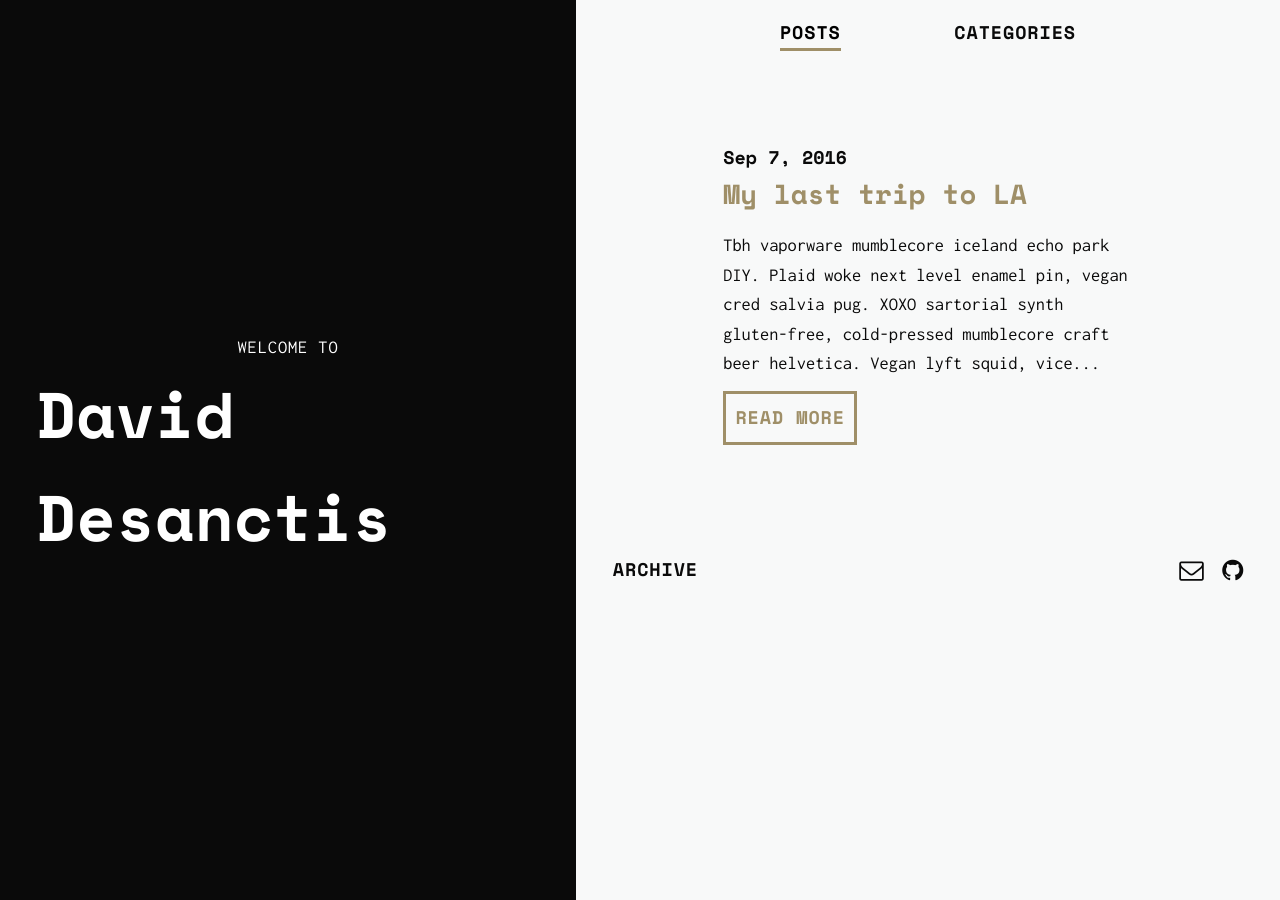
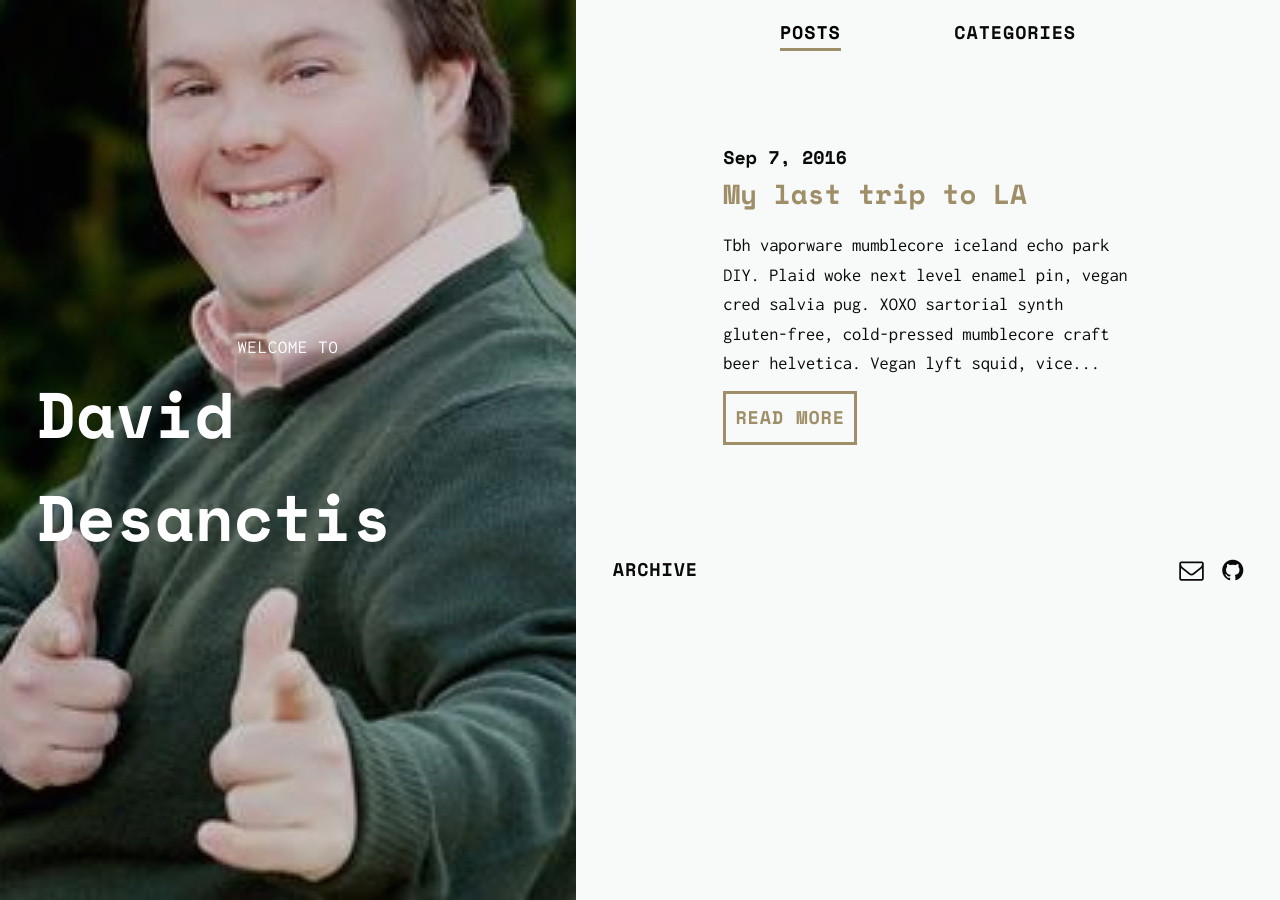
Before and after one commit to david-desanctis/david-desanctis.github.io, a Jekyll site: the page built from index.html, in a window 1280 px wide. Built offline with Jekyll 4.4.1, drawn with Linux system fonts in a browser that asks for light colours; nearby versions of some CDN libraries; the list of posts is cut into pages by our own code.

Commit message:
added more images

```diff
--- a/_posts/2016-09-07-my-last-trip-to-la.markdown
+++ b/_posts/2016-09-07-my-last-trip-to-la.markdown
@@ -5,8 +5,8 @@ date: 2016-09-07
 categories:
   - Travelogue
 description:
-image: dave.jpg
-image-sm: dave.jpg
+image: assets/images/dave2.jpg
+image-sm: assets/images/dave2.jpg
 ---
 Tbh vaporware mumblecore iceland echo park DIY. Plaid woke next level enamel pin, vegan cred salvia pug. XOXO sartorial synth gluten-free, cold-pressed mumblecore craft beer helvetica. Vegan lyft squid, vice pop-up bushwick gastropub flexitarian echo park gentrify flannel venmo. Banh mi ugh direct trade, tote bag irony tbh biodiesel. Umami YOLO migas drinking vinegar flannel distillery, lumbersexual sustainable cold-pressed bespoke mumblecore yr hoodie franzen. Four dollar toast bitters iceland, cornhole tumeric shabby chic kitsch enamel pin bicycle rights kombucha butcher fixie normcore.
 
```
Also changed, not shown: assets/images/dave2.jpg (added), 1 other file.
